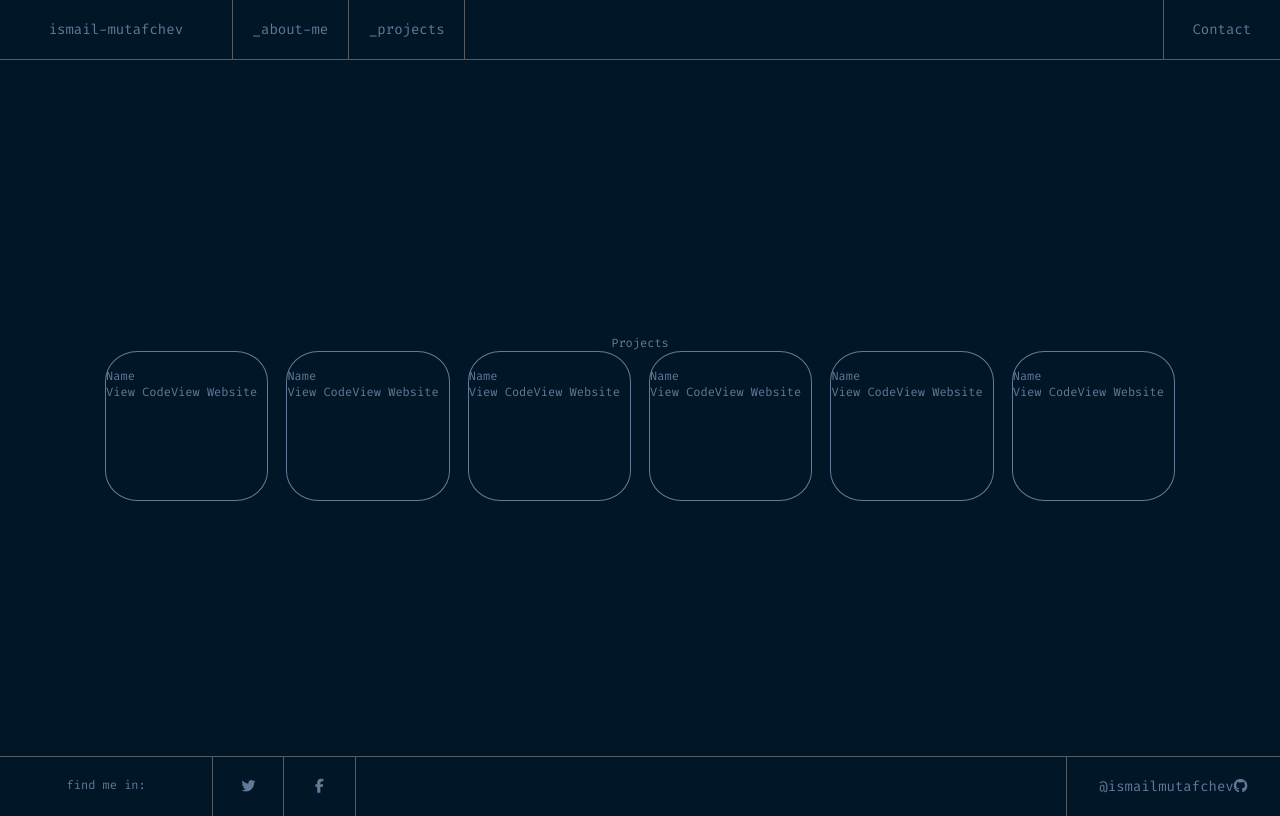
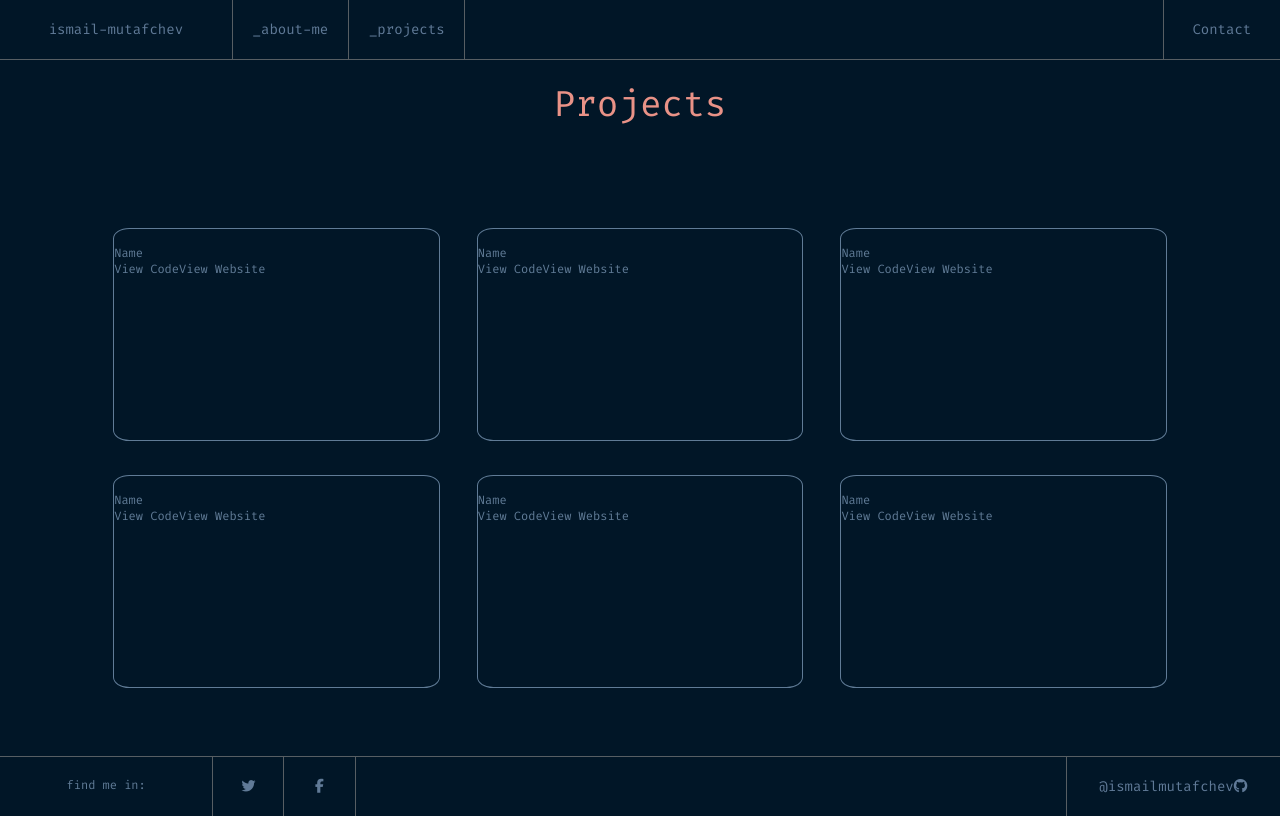
Before and after one commit to ismailmutafchev/portfolio-react, a React (Create React App) app: page /projects in a window 1280 px wide. Built offline with nearby package versions, Linux system fonts and the light colour scheme.

Commit message:
Update Projects.css

```diff
--- a/src/components/Projects/Projects.css
+++ b/src/components/Projects/Projects.css
@@ -1,21 +1,30 @@
 .projects{
     display: flex;
     flex-direction: column;
-    justify-content: center;
+    justify-content: satrt;
     align-items: center;
 }
 
 .cards{
-    width: 85vw;
+    width: 85%;
+    height: 70%;
     display: flex;
+    flex-wrap: wrap;
     flex-direction: row;
-    justify-content: space-around;
+    justify-content: space-evenly;
+    gap: 20px 20px ;
+}
+
+.project-heading{
+    color: rgba(233, 146, 135, 1);
+    font-size: 3rem;
+    margin:0px 30px 100px 30px;
 }
 
 
 .project-card{
     border: 1px solid rgba(96, 123, 150, 1);
-    border-radius: 20%;
-    width: 15%;
-    height: 150px;
+    border-radius: 5%;
+    height: 45%;
+    width: 30%;
 }
```
